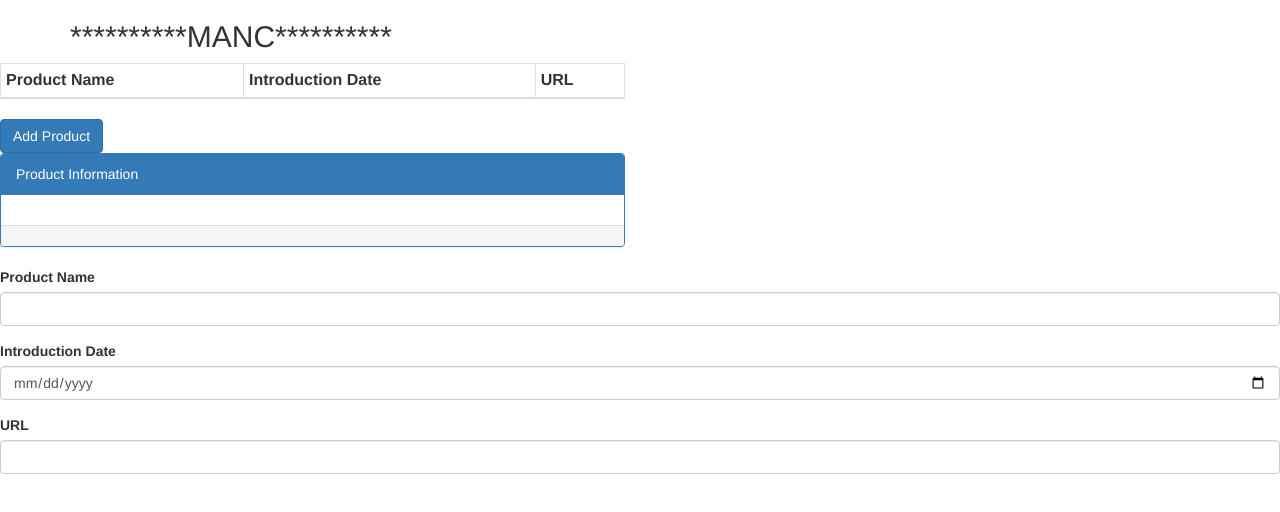
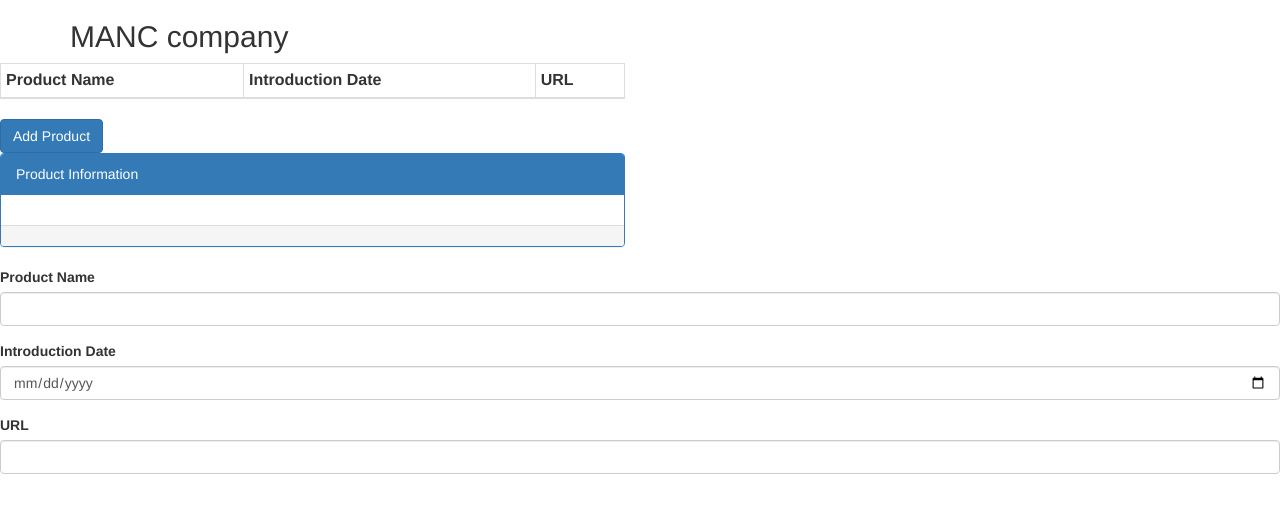
Before and after one commit to anandmuthuvel02/API, a plain HTML site: page index.html in a window 1280 px wide. Drawn offline with nearby package versions, Linux system fonts and the light colour scheme.

Commit message:
Update index.html

```diff
--- a/index.html
+++ b/index.html
@@ -11,7 +11,7 @@
   <div class="container">
     <div class="row">
       <div class="col-sm-6">
-        <h2>**********MANC**********</h2>
+        <h2>MANC company</h2>
       </div>
     </div>
   </div>
```
